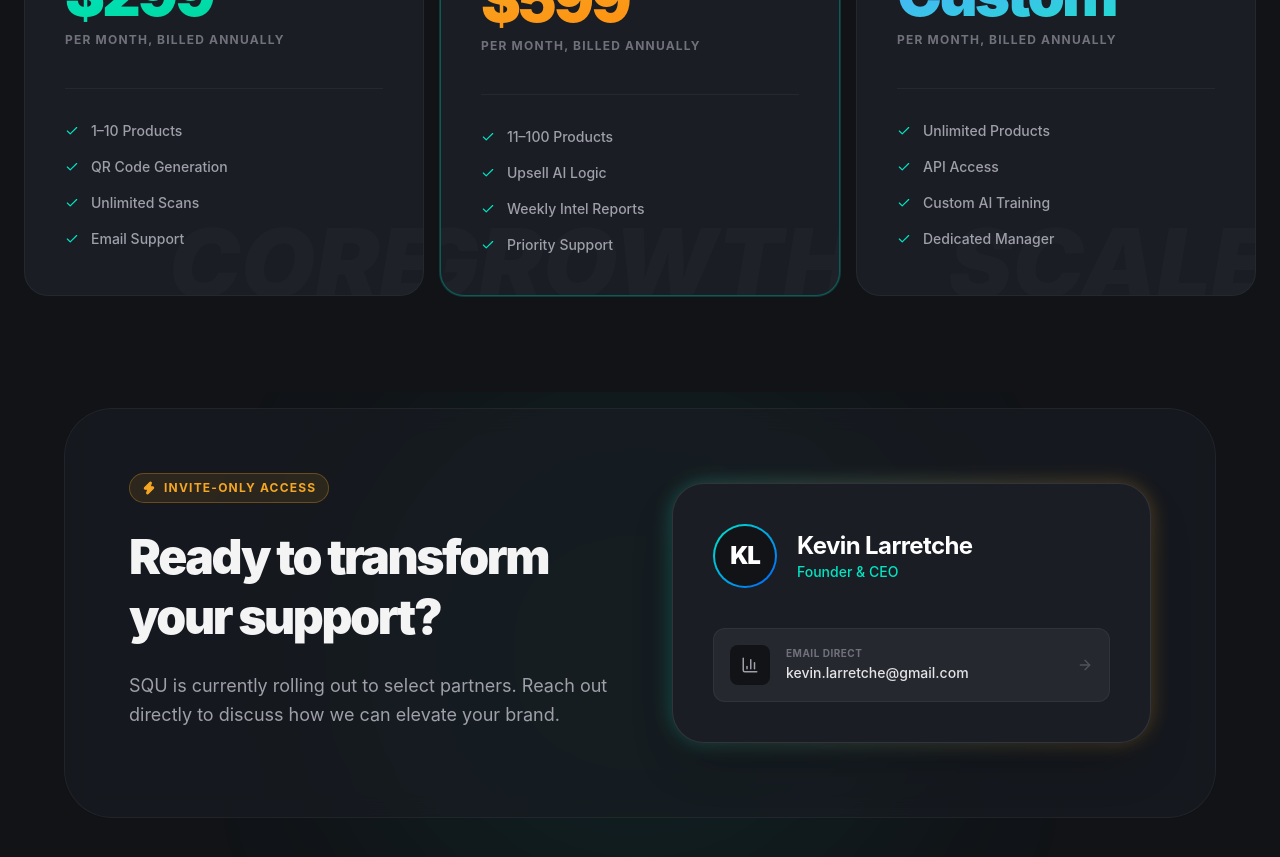
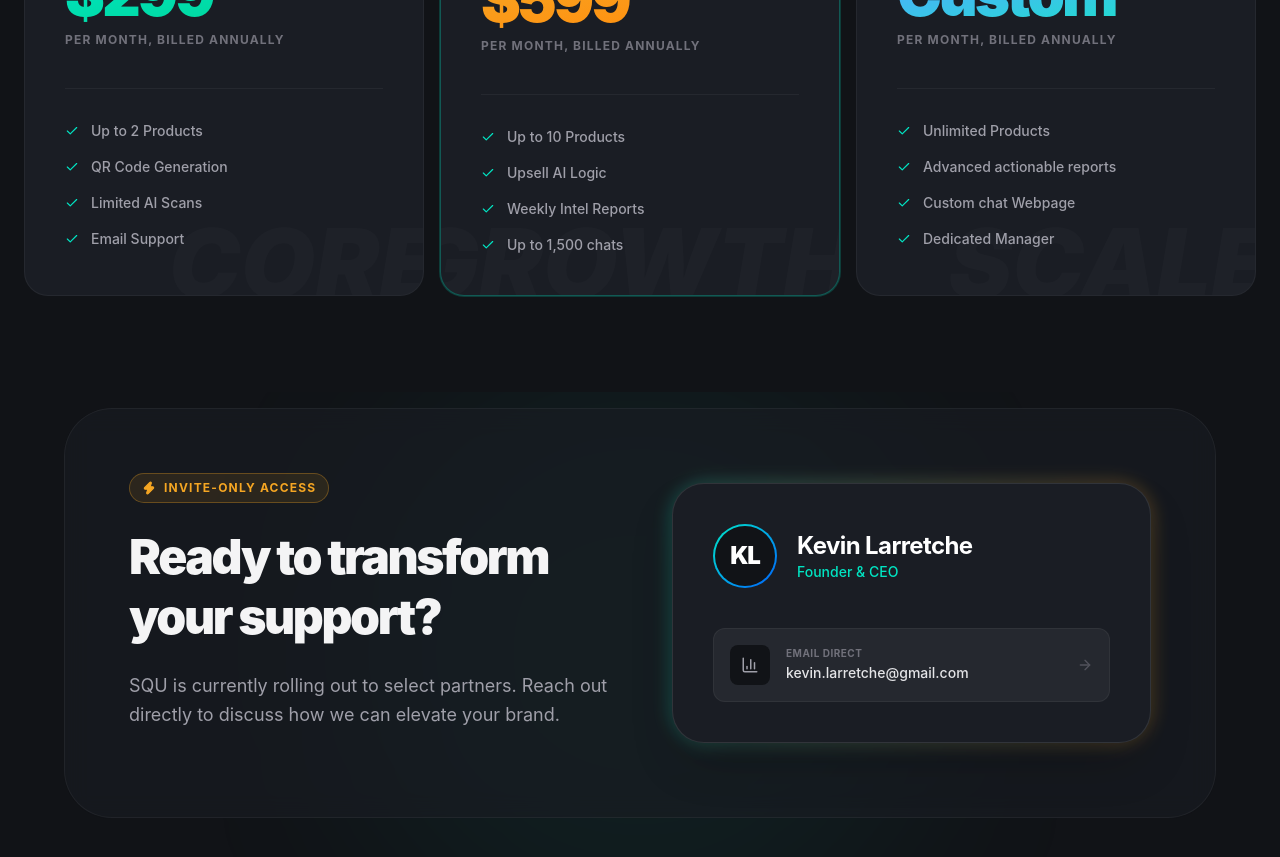
Before and after one commit to kevinlarretche/squ-landing, a React (Vite) app: page / in a window 1280 px wide. Shown: the part 2180-3037 px from the top of the page. Built offline with nearby package versions, Linux system fonts and the light colour scheme.

Commit message:
fix system instruction

```diff
--- a/src/App.jsx
+++ b/src/App.jsx
@@ -453,7 +453,7 @@ export default function App() {
                 price: "$299",
                 sub: "Level 01",
                 bg: "CORE",
-                features: ["1–10 Products", "QR Code Generation", "Unlimited Scans", "Email Support"],
+                features: ["Up to 2 Products", "QR Code Generation", "Limited AI Scans", "Email Support"],
                 col: "from-[#00E5C3] to-emerald-400",
                 active: false
               },
@@ -462,7 +462,7 @@ export default function App() {
                 price: "$599",
                 sub: "Level 02",
                 bg: "GROWTH",
-                features: ["11–100 Products", "Upsell AI Logic", "Weekly Intel Reports", "Priority Support"],
+                features: ["Up to 10 Products", "Upsell AI Logic", "Weekly Intel Reports", "Up to 1,500 chats"],
                 col: "from-[#F5A623] to-orange-400",
                 active: true
               },
@@ -471,7 +471,7 @@ export default function App() {
                 price: "Custom",
                 sub: "Max Level",
                 bg: "SCALE",
-                features: ["Unlimited Products", "API Access", "Custom AI Training", "Dedicated Manager"],
+                features: ["Unlimited Products", "Advanced actionable reports", "Custom chat Webpage", "Dedicated Manager"],
                 col: "from-blue-400 to-[#00E5C3]",
                 active: false
               }
```
